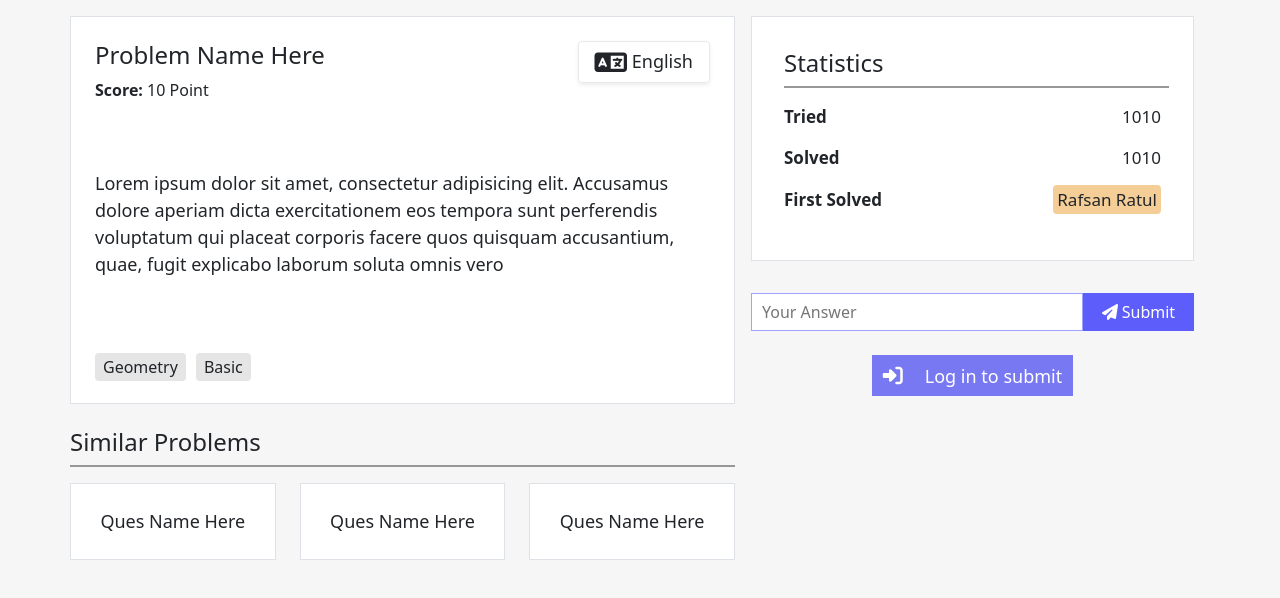
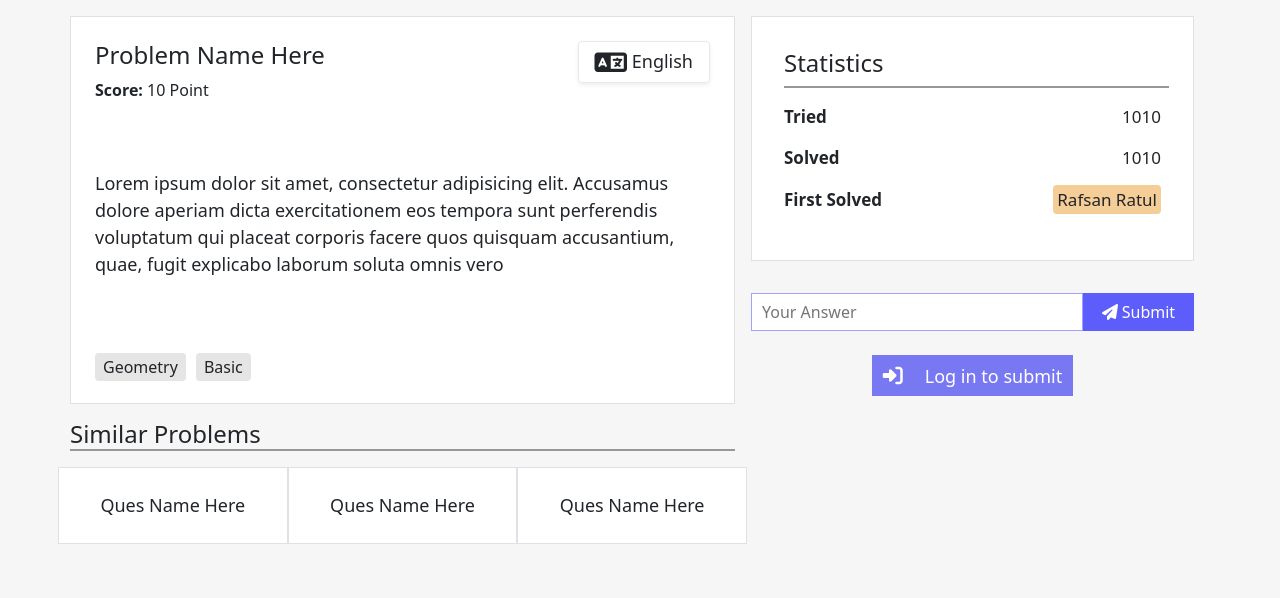
Before and after one commit to Abdullah-git-hub/tmc.problem_details1.github.io, a plain HTML site: page index.html in a window 1280 px wide. Drawn offline with Linux system fonts and the light colour scheme.

Commit message:
Update index.html

```diff
--- a/index.html
+++ b/index.html
@@ -82,19 +82,19 @@
 
         <div class="row similarQues">
             <div class="col-lg-7 p-0 simQuesCon mt-3">
-                <h4 class="px-0 py-2 ms-2 ms-md-0 mb-1 mb-md-2">Similar Problems</h4>
+                <h4 class="">Similar Problems</h4>
                 <div class="row">
-                    <div class="col-md-4 simQuesConBox">
+                    <div class="col-md-4 simQuesConBox p-0">
                         <a href="#">
-                            <div class="simQuesBox border bg-white p-4 my-2 ms-md-0">Ques Name Here</div>
+                            <div class="simQuesBox border bg-white p-4 m-auto my-2 ms-md-0">Ques Name Here</div>
                         </a>
                     </div>
-                    <div class="col-md-4 simQuesConBox">
+                    <div class="col-md-4 simQuesConBox p-0">
                         <a href="#">
                             <div class="simQuesBox border bg-white p-4 my-2">Ques Name Here</div>
                         </a>
                     </div>
-                    <div class="col-md-4 simQuesConBox">
+                    <div class="col-md-4 simQuesConBox p-0">
                         <a href="#">
                             <div class="simQuesBox border bg-white p-4 my-2 me-md-0">Ques Name Here</div>
                         </a>
```
